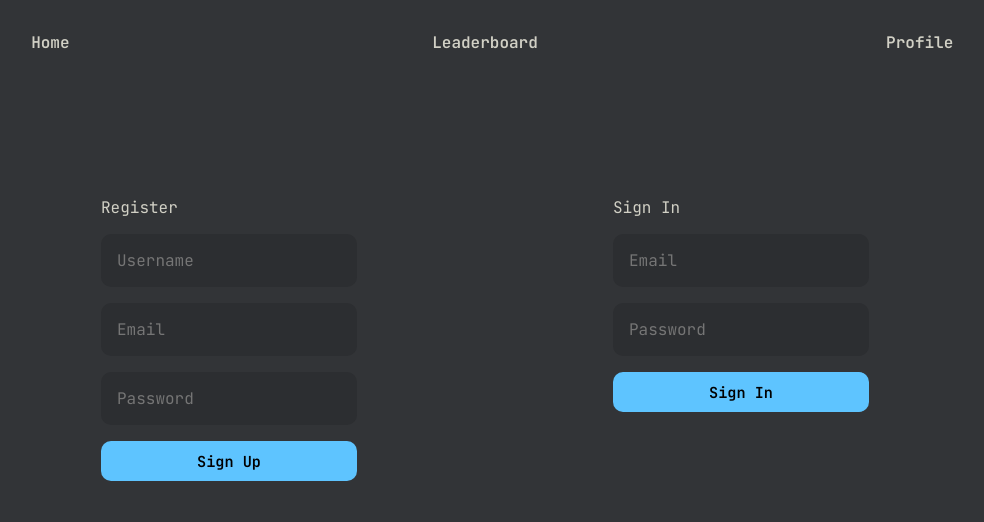
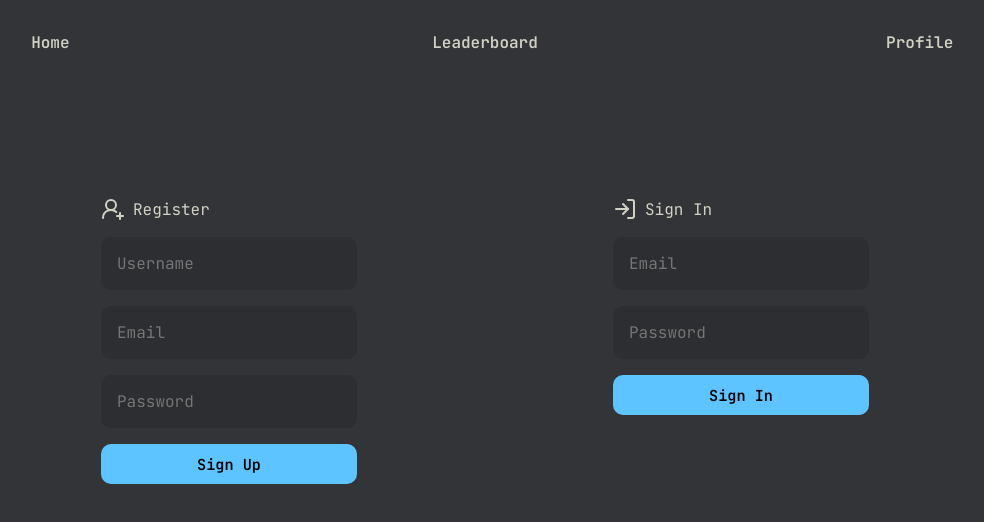
Before and after one commit to dbu79/math-game, a React (Vite) app: page /profile in a window 1280 px wide. Shown: the top 522 px of the page, without its empty margins (155-1139 px from the left). Built offline with nearby package versions, Linux system fonts and the light colour scheme; no server answers.

Commit message:
Set up profiles and login pages

```diff
--- a/package.json
+++ b/package.json
@@ -12,6 +12,7 @@
   "dependencies": {
     "@supabase/supabase-js": "^2.110.1",
     "chart.js": "^4.5.1",
+    "lucide-react": "^1.23.0",
     "react": "^19.2.7",
     "react-dom": "^19.2.7",
     "react-router-dom": "^7.18.0",
--- a/src/App.jsx
+++ b/src/App.jsx
@@ -1,7 +1,7 @@
 import { Routes, Route } from "react-router-dom"
 import Home from "./pages/Home"
-import NavBar from "./components/game/NavBar"
-import AuthPage from "./pages/AuthPage"
+import NavBar from "./components/NavBar"
+import Profile from "./pages/Profile"
 
 function App() {
   return (
@@ -9,7 +9,7 @@ function App() {
     <NavBar/>
       <Routes>
         <Route path="/" element={<Home />}/>
-        <Route path="/profile" element={<AuthPage />}/>
+        <Route path="/profile" element={<Profile />}/>
       </Routes>
     </>
   )
--- a/src/components/game/NavBar.jsx
+++ b/src/components/NavBar.jsx
@@ -1,4 +1,5 @@
-import { Link } from "react-router-dom"
+import { Link, useNavigate } from "react-router-dom"
+import { User } from "lucide-react"
 
 function NavBar() {
     return (
--- /dev/null
+++ b/src/components/auth/AuthContext.jsx
@@ -0,0 +1,39 @@
+import { supabase } from "../../utils/supabaseClient"
+import { createContext, useContext, useEffect, useState } from "react";
+
+const AuthContext = createContext()
+
+export function AuthProvider({ children }) {
+    const [user, setUser] = useState(null)
+    const [session, setSession] = useState(null)
+    const [loading, setLoading] = useState(true)
+
+    useEffect(() => {
+        // Get initial session
+        supabase.auth.getSession().then(({ data: { session } }) => {
+        setSession(session)
+        setUser(session?.user ?? null)
+        setLoading(false)
+        })
+
+        // Listen for auth changes
+        const {
+        data: { subscription },
+        } = supabase.auth.onAuthStateChange((_event, session) => {
+        setSession(session)
+        setUser(session?.user ?? null)
+        })
+
+        return () => subscription.unsubscribe()
+    }, [])
+
+    return (
+        <AuthContext.Provider value={{ user, loading }}>
+            {children}
+        </AuthContext.Provider>
+    )
+}
+
+export function useAuth() {
+    return useContext(AuthContext)
+}
--- a/src/components/auth/SignIn.jsx
+++ b/src/components/auth/SignIn.jsx
@@ -1,5 +1,6 @@
 import { useState } from "react";
 import { supabase } from "../../utils/supabaseClient"
+import { LogIn } from "lucide-react"
 
 function SignIn() {
     const [email, setEmail] = useState('')
@@ -28,7 +29,7 @@ function SignIn() {
 
     return (
         <form onSubmit={handleSignIn} className="login-box">
-            <p>Sign In</p>
+            <p><LogIn/> Sign In</p>
             {error && (
                 <div style={{ color: 'red', marginBottom: '1rem' }}>
                     {error}
--- a/src/components/auth/SignUp.jsx
+++ b/src/components/auth/SignUp.jsx
@@ -1,5 +1,6 @@
 import { useState } from "react";
 import { supabase } from "../../utils/supabaseClient"
+import { UserRoundPlus } from "lucide-react"
 
 function SignUp() {
     const [email, setEmail] = useState('')
@@ -35,7 +36,7 @@ function SignUp() {
 
     return (
         <form onSubmit={handleSignUp} className="register-box">
-            <p>Register</p>
+            <p><UserRoundPlus/> Register</p>
             <input
                 className="auth-input"
                 type="text"
--- a/src/index.css
+++ b/src/index.css
@@ -19,6 +19,7 @@
     --space-4: 2.5rem;
     --space-5: 4rem;
  }
+
  [data-theme="light"] {
     --text-primary: #2c2e31;
     --text-secondary: #646669;
@@ -180,8 +181,6 @@ button:active {
     background: var(--surface);
     padding: 1rem;
     border-radius: var(--radius);
-
-
 }
 
 .difficulty-toggle {
@@ -284,8 +283,11 @@ button:active {
 .difficulty-toggle:checked + .difficulty-label {
     color: var(--accent);
 }
-.operator-toggle:hover {
-    background: var(--accent-hover);
+
+.operator-toggle:hover + .operator-label,
+.time-toggle:hover + .time-label,
+.difficulty-toggle:hover + .difficulty-label {
+    color: white;
 }
 
 /* ---- Time Toggle ---- */
@@ -320,6 +322,10 @@ button:active {
     font-family: var(--font-sans);
 }
 
+.time-toggle:hover + .time-label {
+    color: white;
+}
+
 /* ---- Play Screen ---- */
 
 .main.card {
@@ -327,7 +333,7 @@ button:active {
     flex-direction: column;
     gap: var(--space-3);
     width: 40%;
-    margin: 3rem auto;
+    /* margin: 3rem auto; */
     padding: var(--space-4) var(--space-3);
 }
 
@@ -491,6 +497,13 @@ button:active {
     width: 20%;
 }
 
+.login-box p,
+.register-box p {
+    display: flex;
+    align-items: center;
+    gap: 0.5rem;
+}
+
 .auth-input {
     font-family: var(--font-sans);
     background-color: var(--surface);
--- a/src/main.jsx
+++ b/src/main.jsx
@@ -3,11 +3,14 @@ import { createRoot } from 'react-dom/client'
 import './index.css'
 import App from './App.jsx'
 import { BrowserRouter } from 'react-router-dom'
+import { AuthProvider } from "./components/auth/AuthContext.jsx"
 
 createRoot(document.getElementById('root')).render(
   <StrictMode>
     <BrowserRouter>
-      <App />
+      <AuthProvider>
+        <App />
+      </AuthProvider>
     </BrowserRouter>
   </StrictMode>,
 )
--- /dev/null
+++ b/src/pages/Profile.jsx
@@ -0,0 +1,28 @@
+import { useAuth } from "../components/auth/AuthContext"
+import SignIn from "../components/auth/SignIn";
+import SignUp from "../components/auth/SignUp"
+
+function Profile() {
+    const { user, loading } = useAuth()
+
+    if (loading) {
+        return <p>Loading...</p>
+    }
+
+    if (!user) {
+        return (
+            <section className="auth-page-content">
+                <SignUp/>
+                <SignIn/>
+            </section>
+        )
+    }
+
+    return (
+        <section className="profile-page-content">
+            <h1>Hello</h1>
+        </section>
+    )
+}
+
+export default Profile
```
Also changed, not shown: 1 other file (tests, documents, lock files or other folders).
